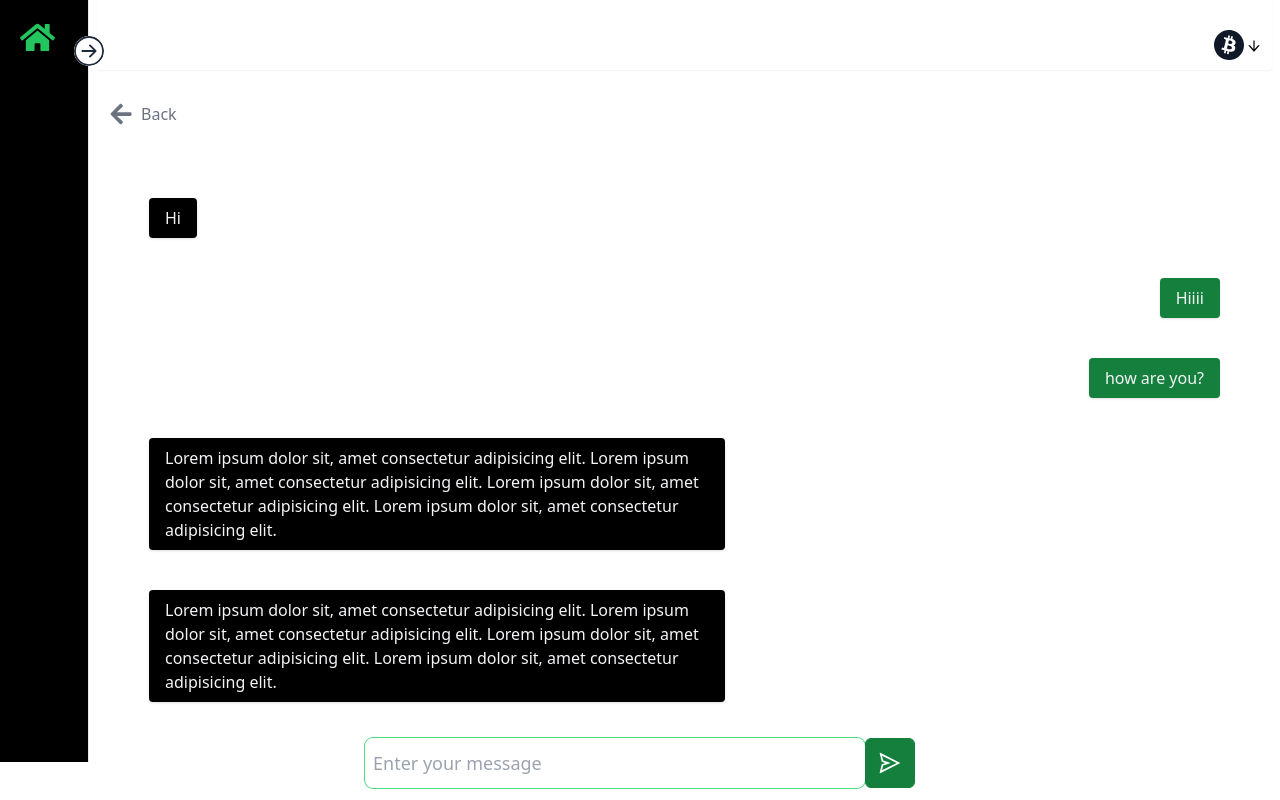
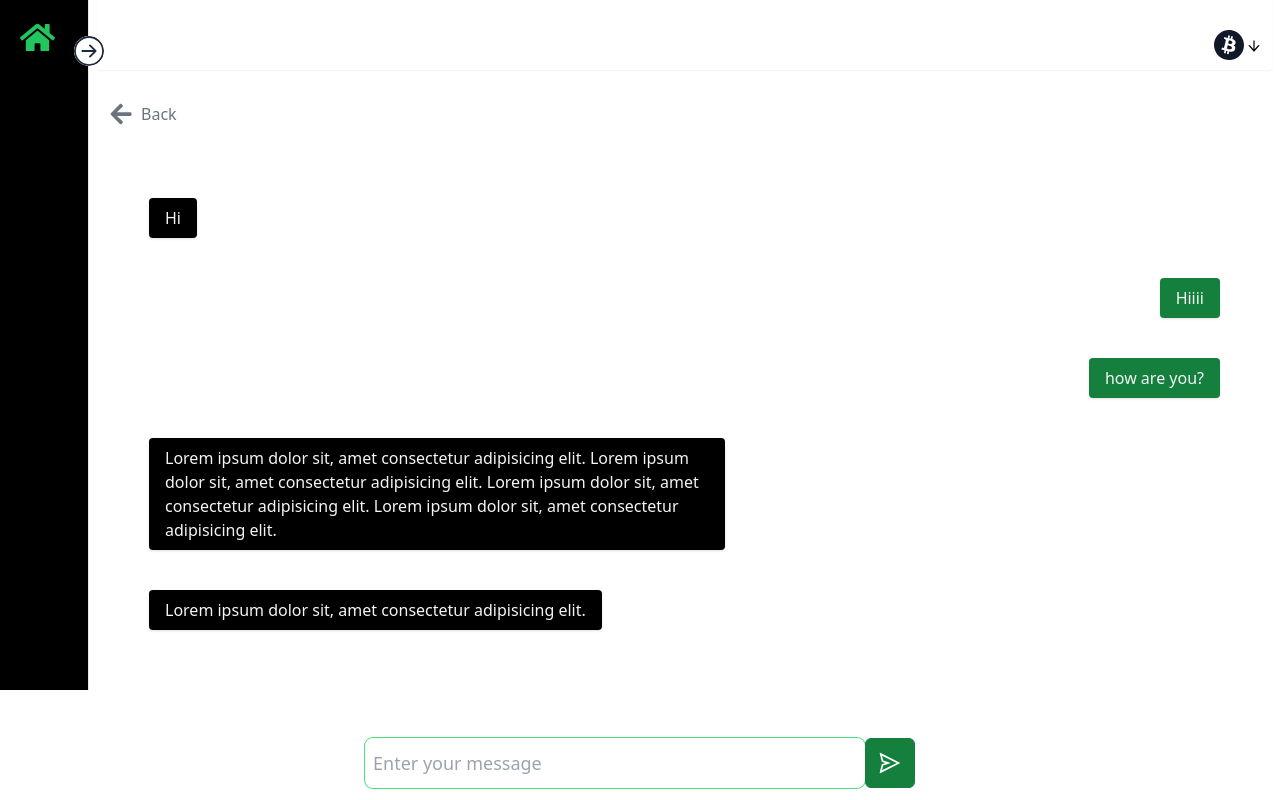
Before and after one commit to kwakyebrilliant/Movers-tailwind, a React (Create React App) app: page /chatsingle in a window 1280 px wide. Built offline with nearby package versions, Linux system fonts and the light colour scheme.

Commit message:
dashboard updates

```diff
--- a/src/Dashboard/Pages/ChatSingle.jsx
+++ b/src/Dashboard/Pages/ChatSingle.jsx
@@ -71,7 +71,7 @@ const ChatSingle = () => {
 
                 <li className="flex justify-start">
                   <div className="bg-black relative max-w-xl px-4 py-2 text-gray-100 rounded shadow">
-                    <span className="block">Lorem ipsum dolor sit, amet consectetur adipisicing elit. Lorem ipsum dolor sit, amet consectetur adipisicing elit. Lorem ipsum dolor sit, amet consectetur adipisicing elit. Lorem ipsum dolor sit, amet consectetur adipisicing elit.
+                    <span className="block">Lorem ipsum dolor sit, amet consectetur adipisicing elit.
                     </span>
                   </div>
                 </li>
```
